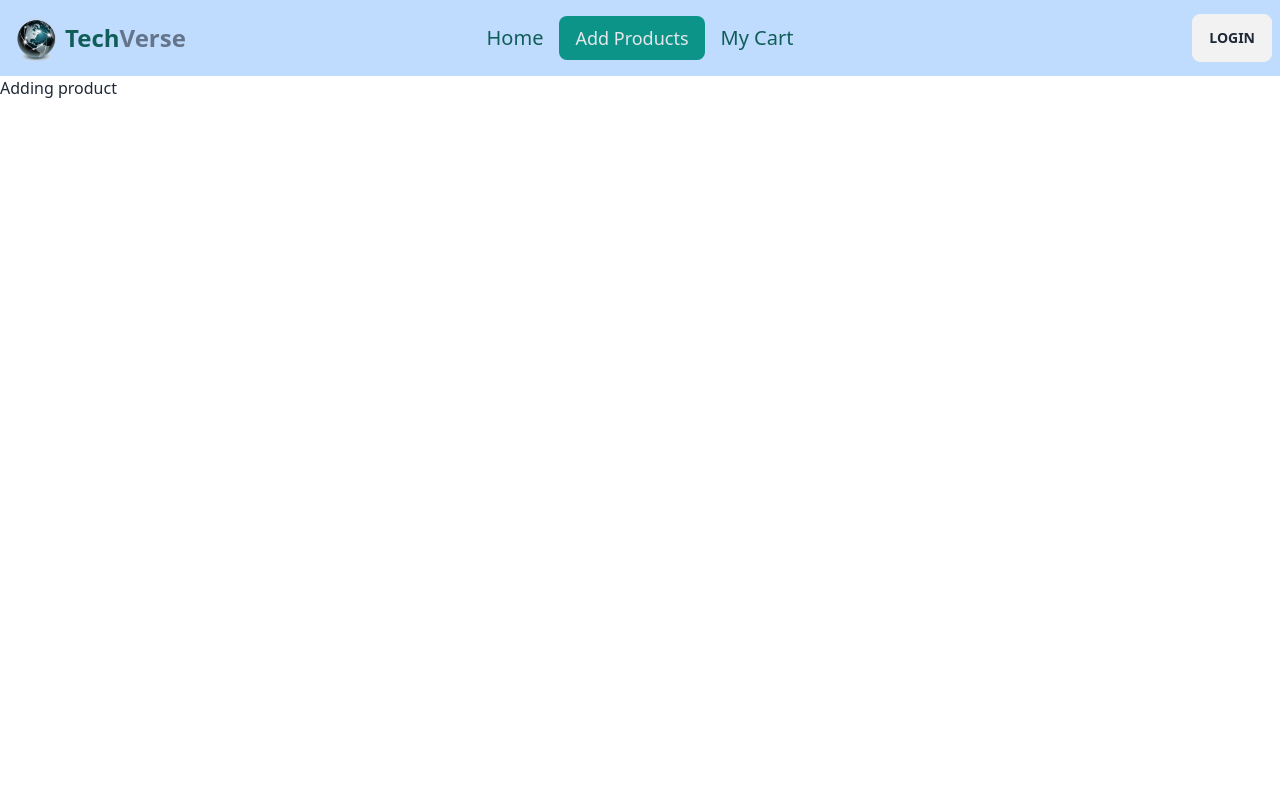
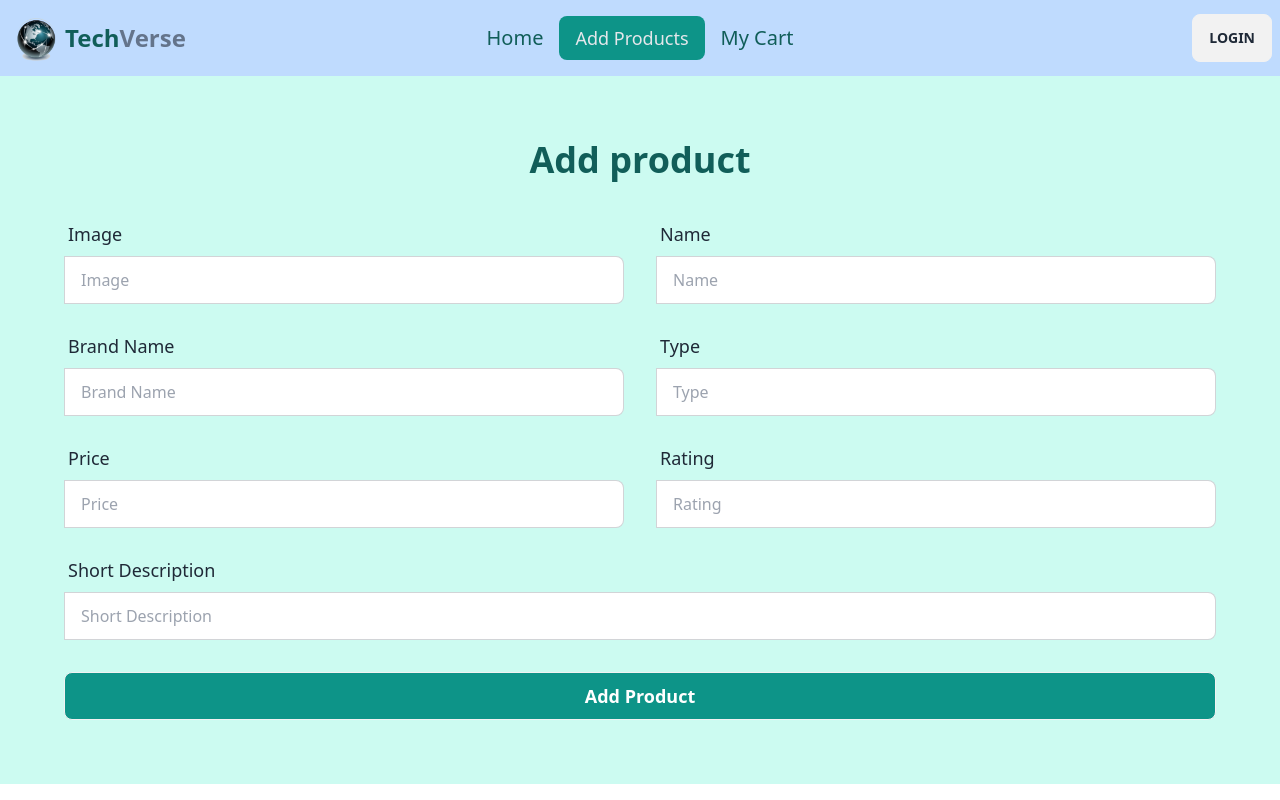
Before and after one commit to MonikaChakraborty/TechVerse-Brand-Shop-Client, a React (Vite) app: page /addProducts in a window 1280 px wide. Built offline with nearby package versions, Linux system fonts and the light colour scheme.

Commit message:
created add products page

```diff
--- a/src/pages/AddProducts/AddProducts.jsx
+++ b/src/pages/AddProducts/AddProducts.jsx
@@ -1,12 +1,171 @@
 import Navbar from "../shared/Navbar";
 
 const AddProducts = () => {
-    return (
-        <div>
-            <Navbar></Navbar>
-            <h2>Adding product</h2>
-        </div>
-    );
+
+    const handleAddProduct = event => {
+        event.preventDefault();
+
+        const form = event.target;
+        const image = form.image.value;
+        const name = form.name.value;
+        const brand_name = form.brand_name.value;
+        const type = form.type.value;
+        const price = form.price.value;
+        const rating = form.rating.value;
+        const short_description = form.short_description.value;
+
+        const newProduct = {image, name, brand_name, type, price, rating, short_description}
+        console.log(newProduct);
+
+
+        // send data to server
+        fetch('http://localhost:5000/products', {
+            method: 'POST',
+            headers: {
+                'content-type': 'application/json'
+            },
+            body: JSON.stringify(newProduct)
+        })
+        .then(res => res.json())
+        .then(data => {
+            console.log(data);
+        })
+
+    }
+  return (
+    <div>
+      <Navbar></Navbar>
+
+      <div className="bg-teal-100 p-16">
+        <h2 className="text-4xl font-bold text-center mb-8 text-teal-800">Add product</h2>
+        <form onSubmit={handleAddProduct}>
+
+          {/* form row 1*/}
+          <div className="md:flex mb-5">
+            <div className="form-control md: w-1/2">
+              <label className="label">
+                <span className="label-text text-lg">Image</span>
+              </label>
+              <label className="input-group">
+                {/* <span>Name</span> */}
+                <input
+                  type="text"
+                  name="image"
+                  placeholder="Image"
+                  className="input input-bordered w-full"
+                />
+              </label>
+            </div>
+
+            <div className="form-control md:w-1/2 ml-8">
+              <label className="label">
+                <span className="label-text text-lg">Name</span>
+              </label>
+              <label className="input-group">
+
+                <input
+                  type="text"
+                  name="name"
+                  placeholder="Name"
+                  className="input input-bordered w-full"
+                />
+              </label>
+            </div>
+          </div>
+
+            {/* form row 2*/}
+            <div className="md:flex mb-5">
+            <div className="form-control md: w-1/2">
+              <label className="label">
+                <span className="label-text text-lg">Brand Name</span>
+              </label>
+              <label className="input-group">
+
+                <input
+                  type="text"
+                  name="brand_name"
+                  placeholder="Brand Name"
+                  className="input input-bordered w-full"
+                />
+              </label>
+            </div>
+
+            <div className="form-control md:w-1/2 ml-8">
+              <label className="label">
+                <span className="label-text text-lg">Type</span>
+              </label>
+              <label className="input-group">
+
+                <input
+                  type="text"
+                  name="type"
+                  placeholder="Type"
+                  className="input input-bordered w-full"
+                />
+              </label>
+            </div>
+          </div>
+
+
+            {/* form row 3 */}
+            <div className="md:flex mb-5">
+            <div className="form-control md: w-1/2">
+              <label className="label">
+                <span className="label-text text-lg">Price</span>
+              </label>
+              <label className="input-group">
+
+                <input
+                  type="text"
+                  name="price"
+                  placeholder="Price"
+                  className="input input-bordered w-full"
+                />
+              </label>
+            </div>
+
+            <div className="form-control md:w-1/2 ml-8">
+              <label className="label">
+                <span className="label-text text-lg">Rating</span>
+              </label>
+              <label className="input-group">
+
+                <input
+                  type="text"
+                  name="rating"
+                  placeholder="Rating"
+                  className="input input-bordered w-full"
+                />
+              </label>
+            </div>
+          </div>
+
+
+
+            {/* form row 4 */}
+            <div className="mb-8">
+            <div className="form-control w-full">
+              <label className="label">
+                <span className="label-text text-lg">Short Description</span>
+              </label>
+              <label className="input-group">
+
+                <input
+                  type="text"
+                  name="short_description"
+                  placeholder="Short Description"
+                  className="input input-bordered w-full"
+                />
+              </label>
+            </div>
+
+          </div>
+
+          <input type="submit" value="Add Product" className="btn btn-block bg-teal-600 text-white hover:bg-teal-800 normal-case text-lg" />
+        </form>
+      </div>
+    </div>
+  );
 };
 
 export default AddProducts;
```
